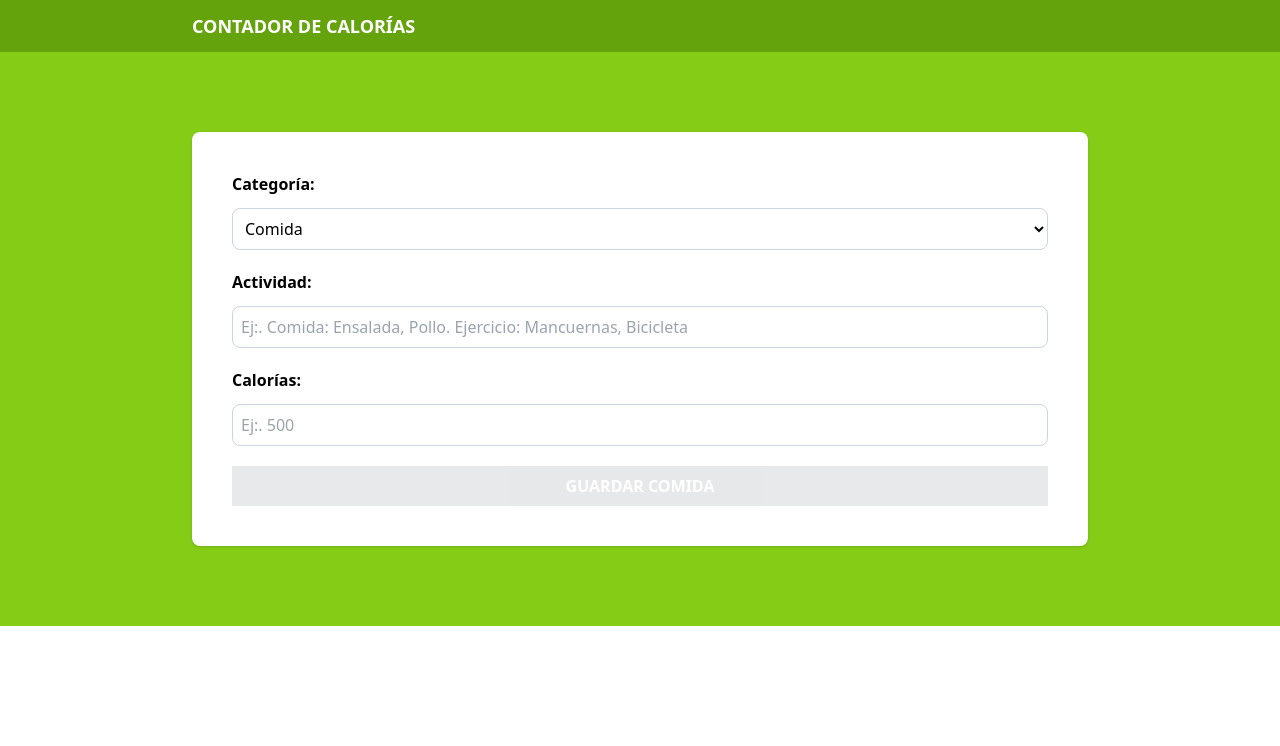
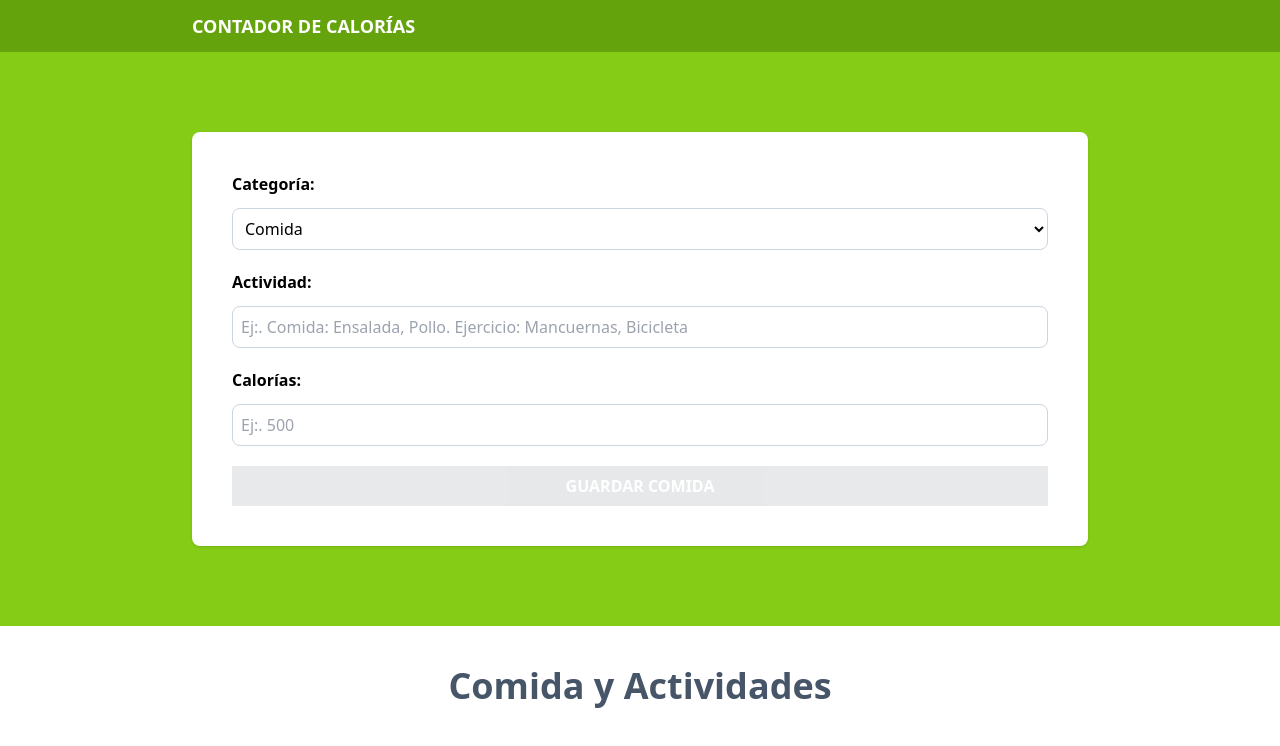
Before and after one commit to LuisMariscalDev/calores-ts, a React (Vite) app: page / in a window 1280 px wide. Shown: the top 746 px of the page. Built offline with nearby package versions, Linux system fonts and the light colour scheme.

Commit message:
calories

```diff
--- a/src/App.tsx
+++ b/src/App.tsx
@@ -1,6 +1,7 @@
 import { useReducer } from "react"
 import Form from "./components/Form"
 import { activityReducer, initialState } from "./reducers/activity-reducer"
+import ActivityList from "./components/ActivityList"
 
 function App() {
 
@@ -23,6 +24,12 @@
           />
         </div>
       </section>
+
+      <section className="p-10 mx-auto max-w-4xl">
+        <ActivityList
+          activities={state.activities}
+        />
+      </section>
     </>
   )
 }
--- /dev/null
+++ b/src/components/ActivityList.tsx
@@ -0,0 +1,33 @@
+import { Activity } from "../types"
+
+type ActivityListProps = {
+    activities: Activity[]
+}
+export default function ActivityList({activities} : ActivityListProps) {
+  return (
+    <>
+        <h2 className="text-4xl font-bold text-slate-600 text-center">
+            Comida y Actividades
+        </h2>
+
+        {activities.map( activity => (
+            <div key={activity.id} className="px-5 py-10 bg-gray-50 rounded-lg mt-5 flex justify-between">
+                <div className="space-y-2 relative">
+                    <p>
+                        {activity.category}
+                    </p>
+                    <p className="text-2xl font-bold pt-5">{activity.name}</p>
+                    <p className="font-black text-4xl text-lime-500">
+                        {activity.calories} {''}
+                        <span>Calorias</span>
+                    </p>
+                </div>
+
+                <div>
+
+                </div>
+            </div>
+        ))}
+    </>
+  )
+}
```
